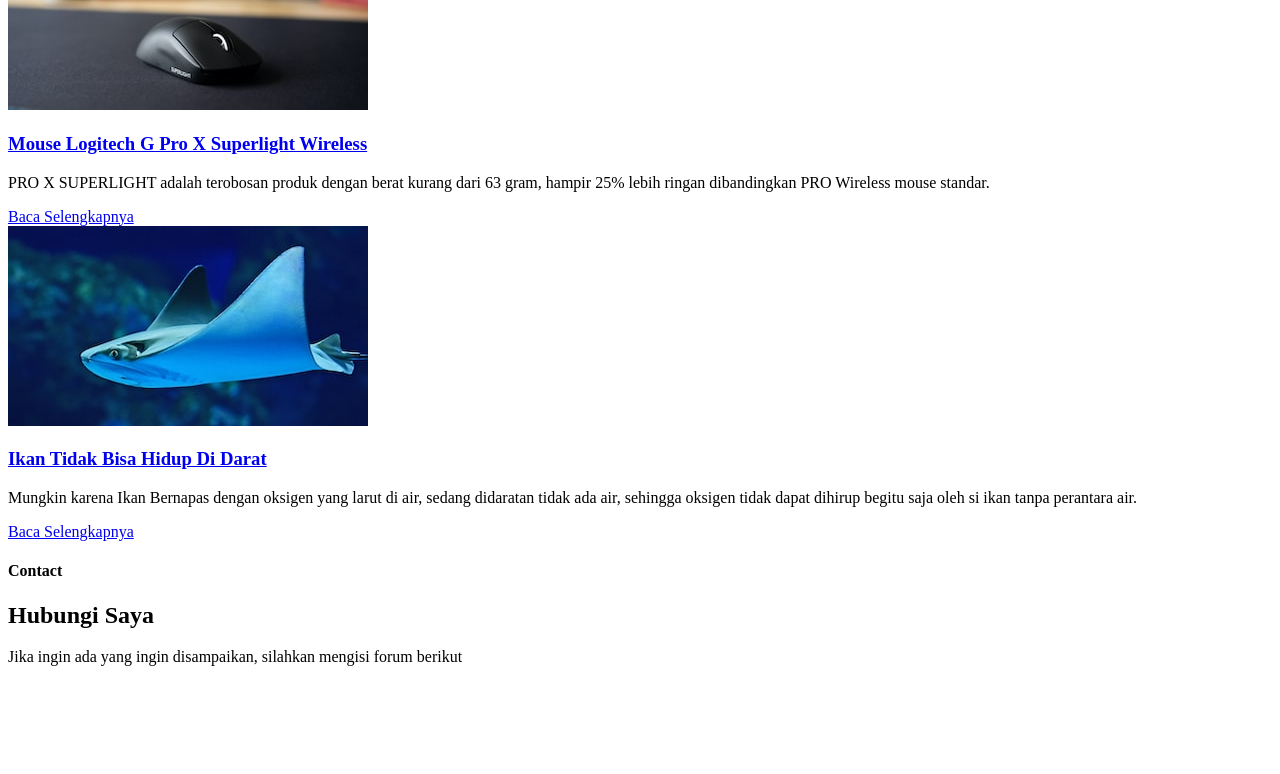
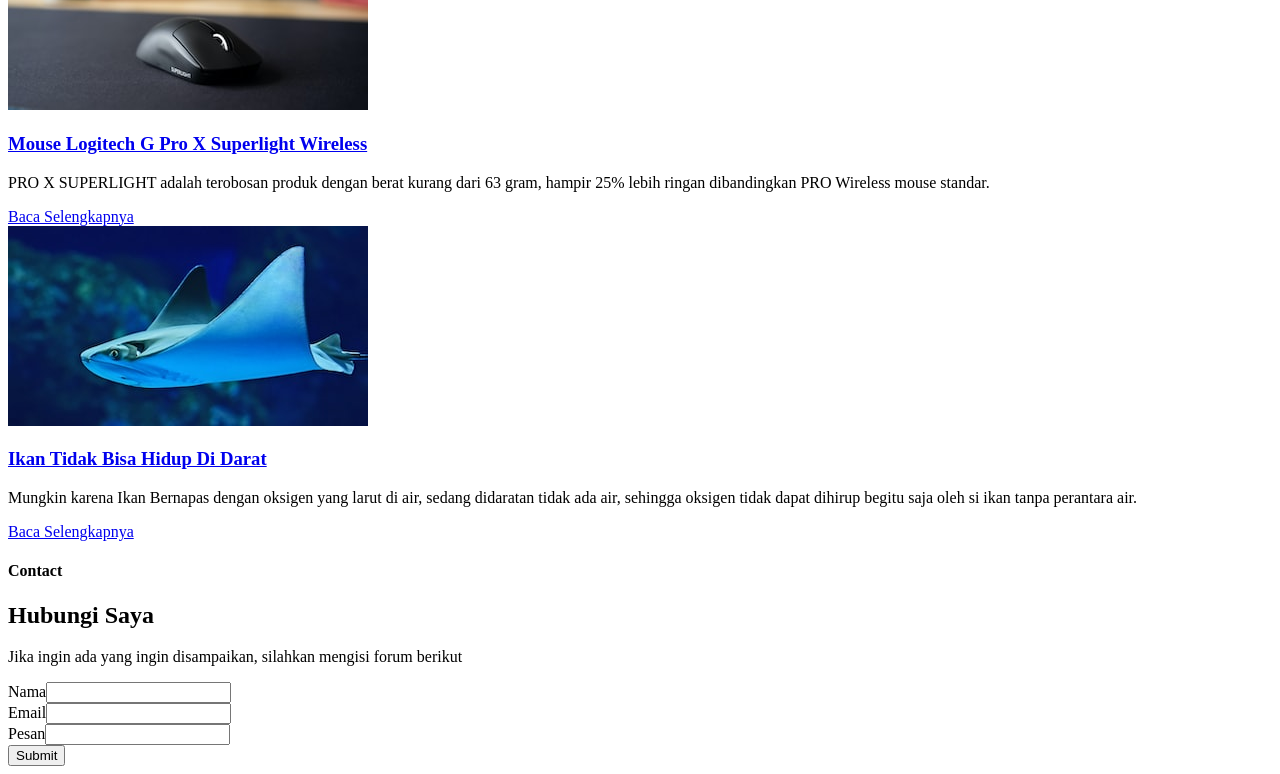
Before and after one commit to luthfifatiha/luthfiFTH, a Next.js app: page / in a window 1280 px wide. Shown: the part 8495-9269 px from the top of the page. Before the commit the page ends 9177 px from the top, so only its background shows below. Built offline with nearby package versions, Linux system fonts and the light colour scheme.

Commit message:
Feat: Menambahkan section contact

```diff
--- a/app/contact.jsx
+++ b/app/contact.jsx
@@ -9,6 +9,26 @@
                         <p className="font-medium text-md text-sir md:text-lg">Jika ingin ada yang ingin disampaikan, silahkan mengisi forum berikut</p>
                     </div>
                 </div>
+
+                <form>
+                    <div className="w-full lg:w-2/3 lg:mx-auto">
+                        <div className="w-full mb-8 px-4">
+                            <label htmlFor="name" className="text-base text-primary font-bold">Nama</label>
+                            <input type="text" id="name" className="w-full bg-slate-200 text-wir p-3 rounded-md focus:outline-none focus:ring-primary focus:ring-1 focus:border-primary" />
+                        </div>
+                        <div className="w-full mb-8 px-4">
+                            <label htmlFor="email" className="text-base text-primary font-bold">Email</label>
+                            <input type="email" id="email" className="w-full bg-slate-200 text-wir p-3 rounded-md focus:outline-none focus:ring-primary focus:ring-1 focus:border-primary" />
+                        </div>
+                        <div className="w-full mb-8 px-4">
+                            <label htmlFor="message" className="text-base text-primary font-bold">Pesan</label>
+                            <input type="text" id="message" className="w-full bg-slate-200 text-wir p-3 rounded-md focus:outline-none focus:ring-primary focus:ring-1 focus:border-primary" />
+                        </div>
+                        <div className="w-full mb-8 px-4">
+                            <button className="text-base font-semibold text-white bg-primary py-2 px-4 rounded-md hover:opacity-80 hover:shadow-lg transition duration-300 lg:py-3 lg:px-8 lg:w-full lg:rounded-full">Submit</button>
+                        </div>
+                    </div>
+                </form>
             </div>
         </section>
     )
```
